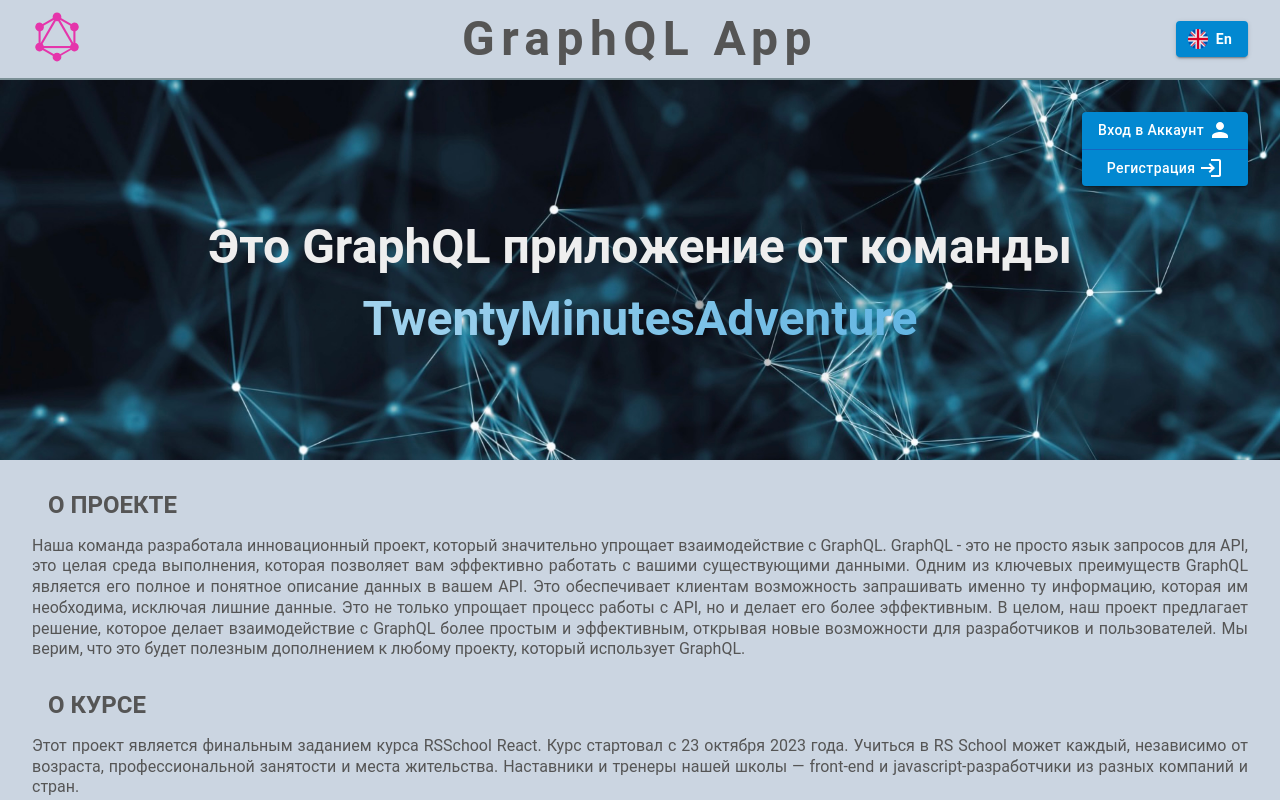
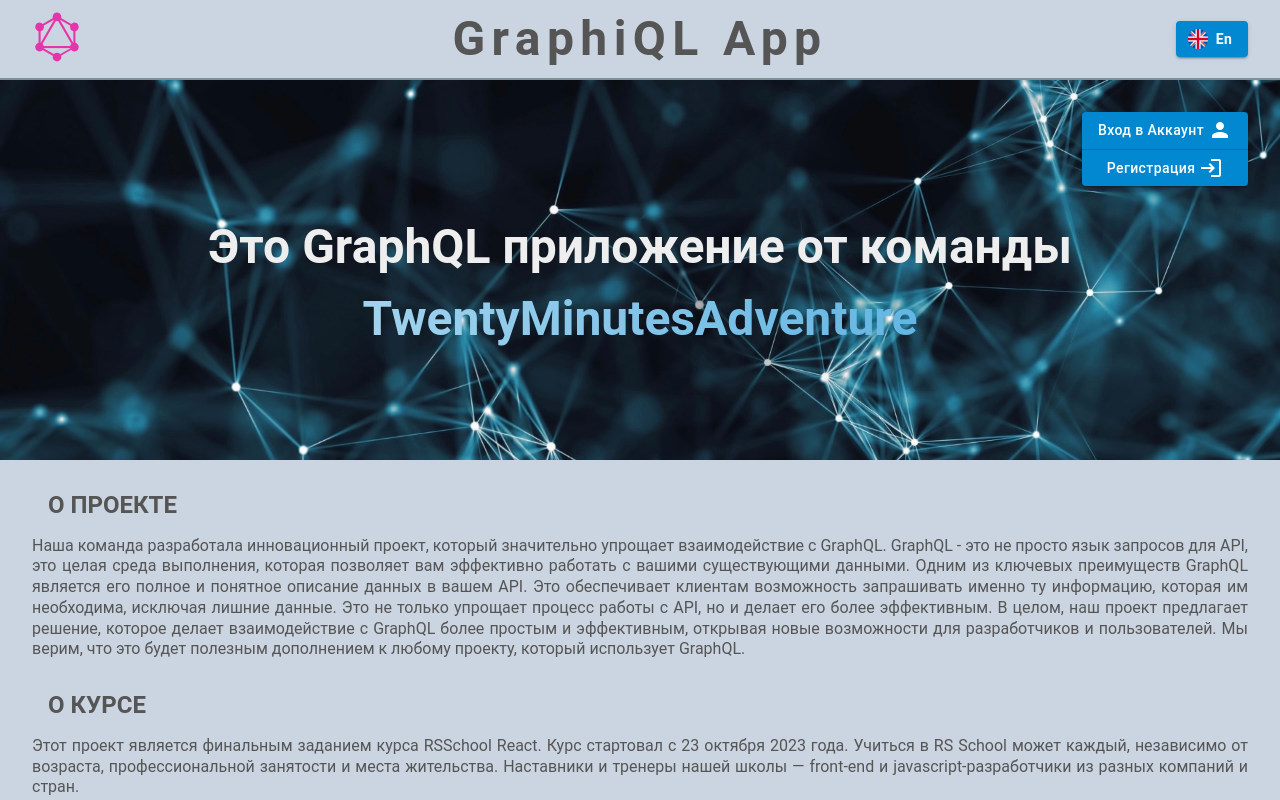
Before and after one commit to baranovdv/graphiql-app, a React (Vite) app: page / in a window 1280 px wide. Shown: the top 800 px of the page. Built offline with nearby package versions, Linux system fonts and the light colour scheme; no server answers; a web font is replaced by a local one.

Commit message:
fix: fix header project name

```diff
--- a/src/components/Header/Header.tsx
+++ b/src/components/Header/Header.tsx
@@ -54,7 +54,7 @@ export default function Header() {
           alt="logo"
         />
       </div>
-      <h2 className={classes.headerTitle}>GraphQL App</h2>
+      <h2 className={classes.headerTitle}>GraphiQL App</h2>
       <div className={classes.headerButtons}>
         {loading ? (
           <div className="loadingDiv">
```
